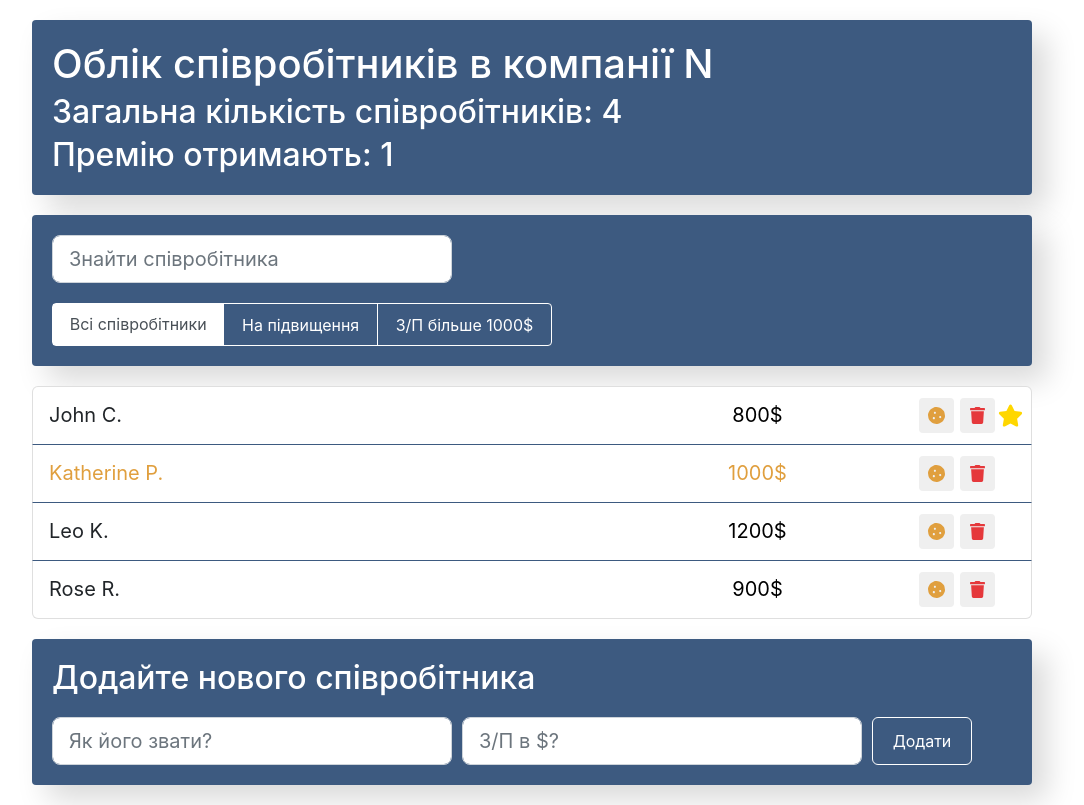
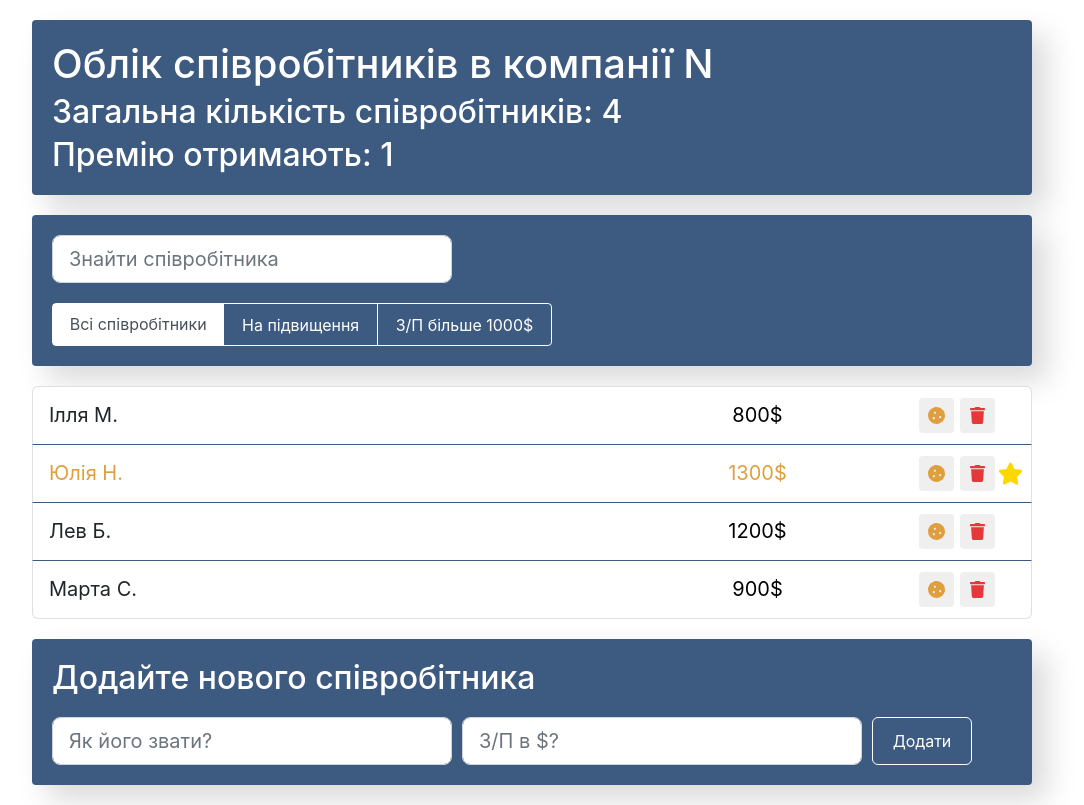
Before and after one commit to YuliiaN/employees-project, a React (Create React App) app: page / in a window 1280 px wide. Shown: the whole page, without its empty margins (108-1192 px from the left). Built offline with nearby package versions, Linux system fonts and the light colour scheme.

Commit message:
change names

```diff
--- a/public/index.html
+++ b/public/index.html
@@ -24,7 +24,7 @@
       work correctly both with client-side routing and a non-root public URL.
       Learn how to configure a non-root public URL by running `npm run build`.
     -->
-    <title>Employees</title>
+    <title>Employee Accounting</title>
 
     <!-- Start Single Page Apps for GitHub Pages -->
     <script type="text/javascript">
--- a/src/components/App.js
+++ b/src/components/App.js
@@ -16,28 +16,28 @@ export const App = () => {
       JSON.parse(localStorage.getItem('employees')) ?? [
         {
           id: nanoid(),
-          name: 'John C.',
+          name: 'Ілля М.',
           salary: 800,
           increase: false,
+          rise: false,
+        },
+        {
+          id: nanoid(),
+          name: 'Юлія Н.',
+          salary: 1300,
+          increase: true,
           rise: true,
         },
         {
           id: nanoid(),
-          name: 'Katherine P.',
-          salary: 1000,
-          increase: true,
-          rise: false,
-        },
-        {
-          id: nanoid(),
-          name: 'Leo K.',
+          name: 'Лев Б.',
           salary: 1200,
           increase: false,
           rise: false,
         },
         {
           id: nanoid(),
-          name: 'Rose R.',
+          name: 'Марта С.',
           salary: 900,
           increase: false,
           rise: false,
--- a/src/components/NavTabs/NavTabs.js
+++ b/src/components/NavTabs/NavTabs.js
@@ -16,7 +16,7 @@ const NavTabs = ({ handleTabs }) => {
   return (
     <Tabs defaultActiveKey={'1'} fill transition={true} onSelect={handleSelect}>
       {tabsData.map(tab => (
-        <Tab title={tab.title} eventKey={tab.key} />
+        <Tab title={tab.title} eventKey={tab.key} key={tab.key} />
       ))}
     </Tabs>
   );
```
